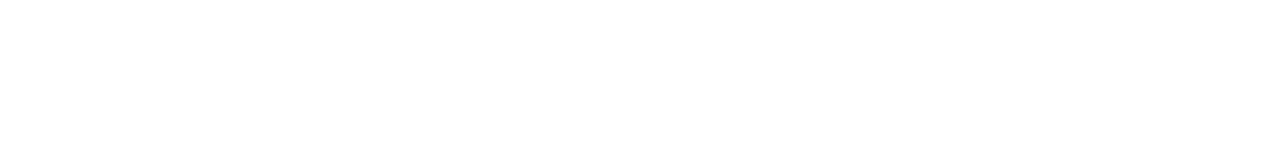
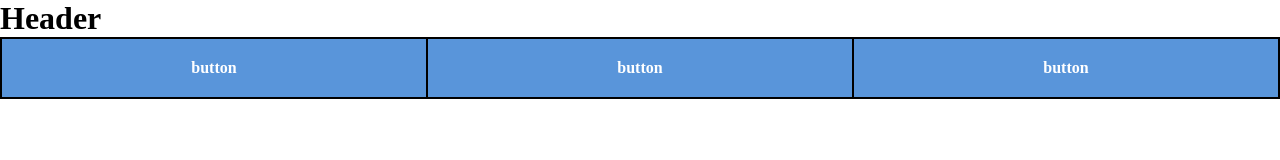
Before and after one commit to jordanx8/Jordan-Gary, a plain HTML site: page index.html in a window 1280 px wide. Drawn offline with Linux system fonts and the light colour scheme.

Commit message:
basic update

```diff
--- a/index.html
+++ b/index.html
@@ -9,6 +9,13 @@
 	</head>
 
 	<body>
+    <div class='header'>
+        <h1>Header</h1>
+    <div class='buttonbar'>
+        <a class='button'>button</a>
+        <a class='button'>button</a>
+        <a class='button'>button</a>
+    </div>
 
 	</body>
 
--- a/styles.css
+++ b/styles.css
@@ -0,0 +1,42 @@
+* {
+	margin: 0;
+	padding: 0;
+	box-sizing: border-box;
+}
+
+.buttonbar {
+	float: left;
+	color: #FFF;
+	background-color: #5995DA;
+	width: 100%;
+	border: 1px solid black;
+	display: flex;
+	justify-content: space-around;
+}
+
+.button {
+	display: block;
+	width: 100%;
+	color: #FFF;
+	background-color: #5995DA;
+	font-weight: bold;
+	padding: 20px;
+	text-align: center;
+	border: 1px solid black;
+	box-sizing: border-box;
+	margin: 0 auto;
+}
+
+.button:link {
+	text-decoration: none;
+}
+
+
+.button:hover {
+	background-color: #76AEED;
+}
+
+.button:active {
+	color: #FFF;
+	background-color: #5995DA;
+}
```
